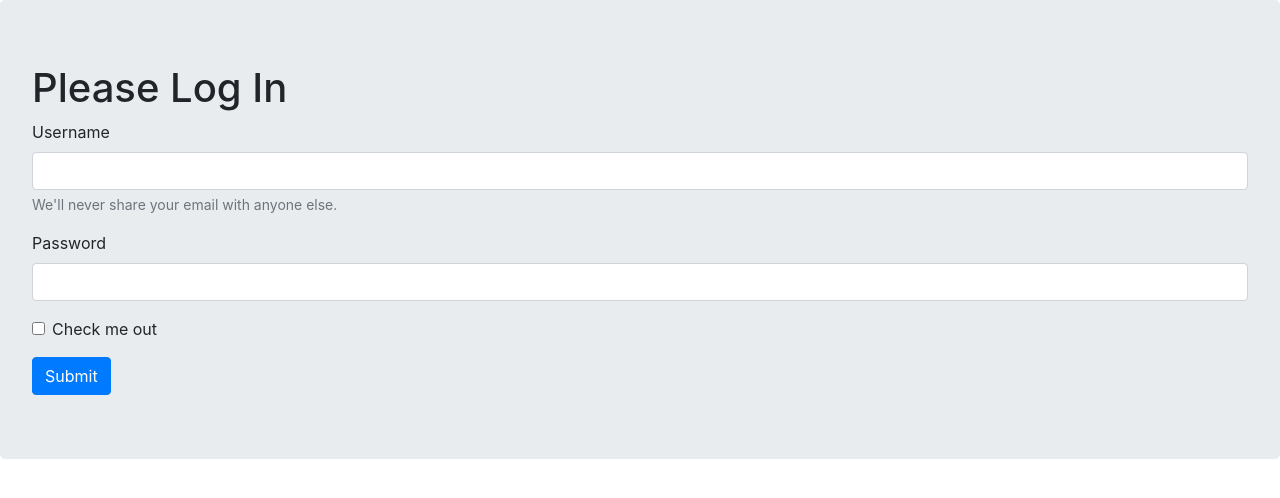
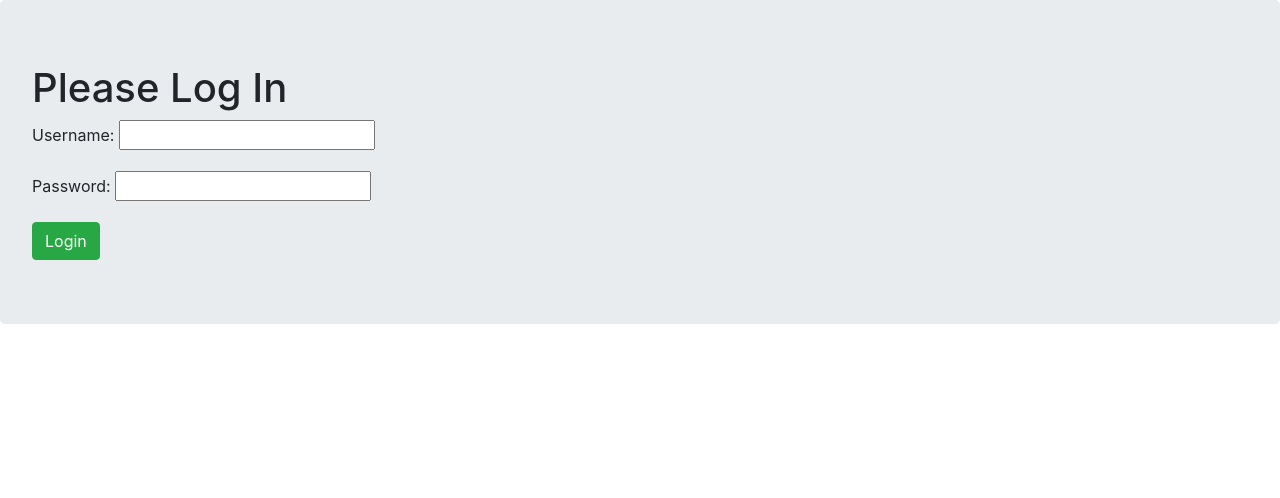
Before and after one commit to ehurm-edu/SDEV220_M7_in-class, a Django app: page /login/ in a window 1280 px wide. Shown: the part 56-554 px from the top of the page. Run offline with Django 5.2, Linux system fonts and the light colour scheme.

Commit message:
for upload to pythonanywhere
somewhat fixed login page

```diff
--- a/templates/login.html
+++ b/templates/login.html
@@ -1,10 +1,23 @@
 {% extends 'index.html' %}
+
 {% block body_block %}
 
 <div class="jumbotron">
     <h1>Please Log In</h1>
-    <form action="" {% url 'login' %} method=POST>
+    <form method = "POST" enctype = "multiplart/form-data">
         {% csrf_token %}
+        {{ login.as_p }}
+        <button class = "btn btn-success" type = "submit">Login</button>
+    </form>
+</div>
+
+{% endblock %}
+
+
+
+
+
+        <!-- {% csrf_token %}
         <div class="form-group">
             <label for="exampleInputEmail1">Username</label>
             <input type="text" class="form-control" name = "username" id="exampleInputEmail1" aria-describedby="emailHelp">
@@ -18,7 +31,4 @@
             <input type="checkbox" class="form-check-input" id="exampleCheck1">
             <label class="form-check-label" for="exampleCheck1">Check me out</label>
         </div>
-        <button type="submit" class="btn btn-primary">Submit</button>
-    </form>
-</div>
-{% endblock %}
+        <button type="submit" class="btn btn-primary">Submit</button> -->
```
Also changed, not shown: db.sqlite3, manage.py (line endings or trailing spaces).
